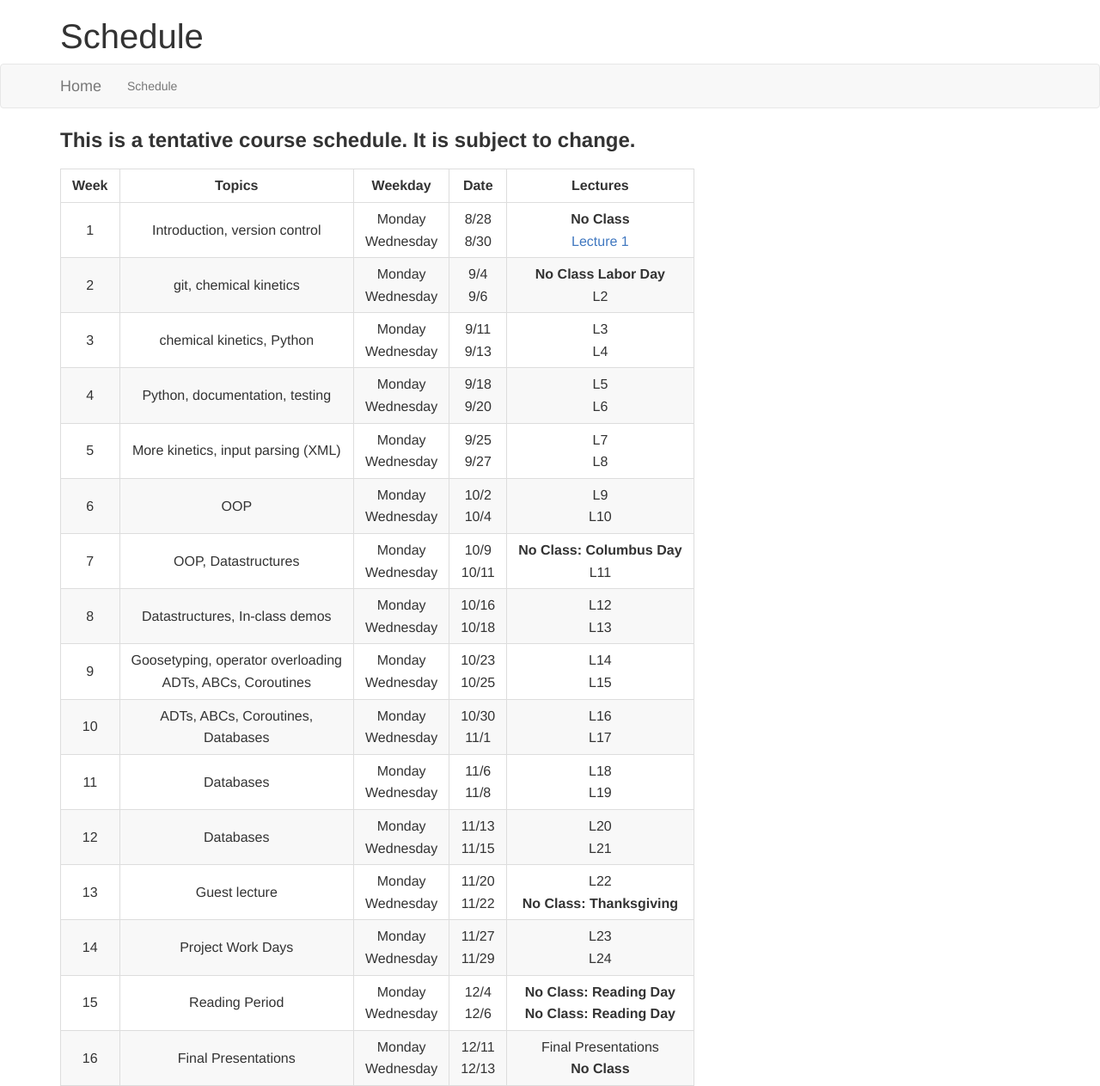
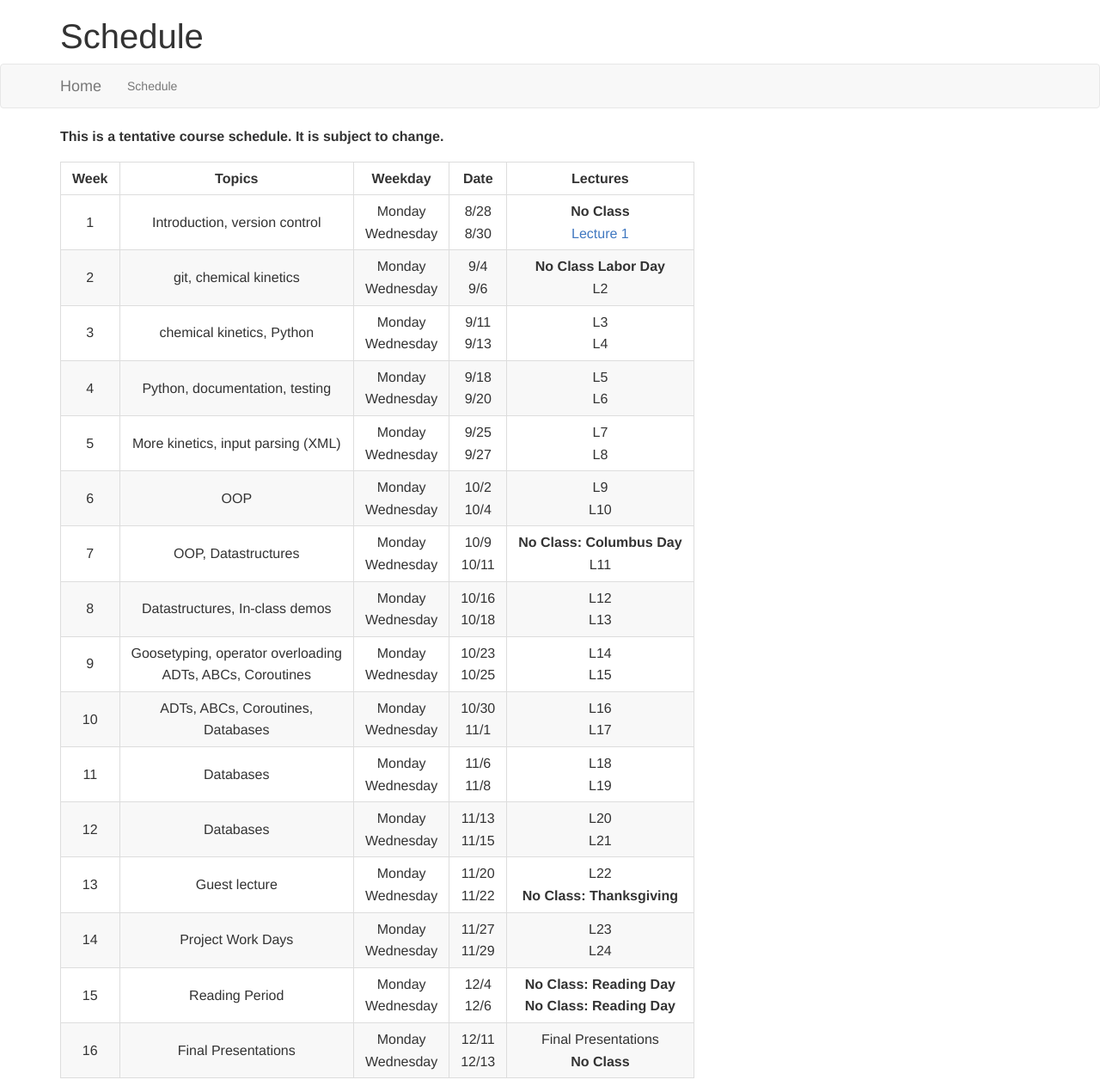
Before and after one commit to xuwd11/cs207_Weidong_Xu, a Jekyll site: the page built from schedule.md, in a window 1280 px wide. Shown: the whole page at 86% size. Built offline with Jekyll 4.4.1, drawn with Linux system fonts in a browser that asks for light colours; nearby versions of some CDN libraries.

```diff
--- a/schedule.md
+++ b/schedule.md
@@ -3,7 +3,7 @@ title: Schedule
 layout: default
 ---
 
-### This is a tentative course schedule.  It is subject to change.
+**This is a tentative course schedule.  It is subject to change.**
 
 | Week  | Topics                                                        | Weekday               | Date             | Lectures                                                   |
 | :---: | :---:                                                         | :---:                 | :---:            | :---:                                                      |
```
